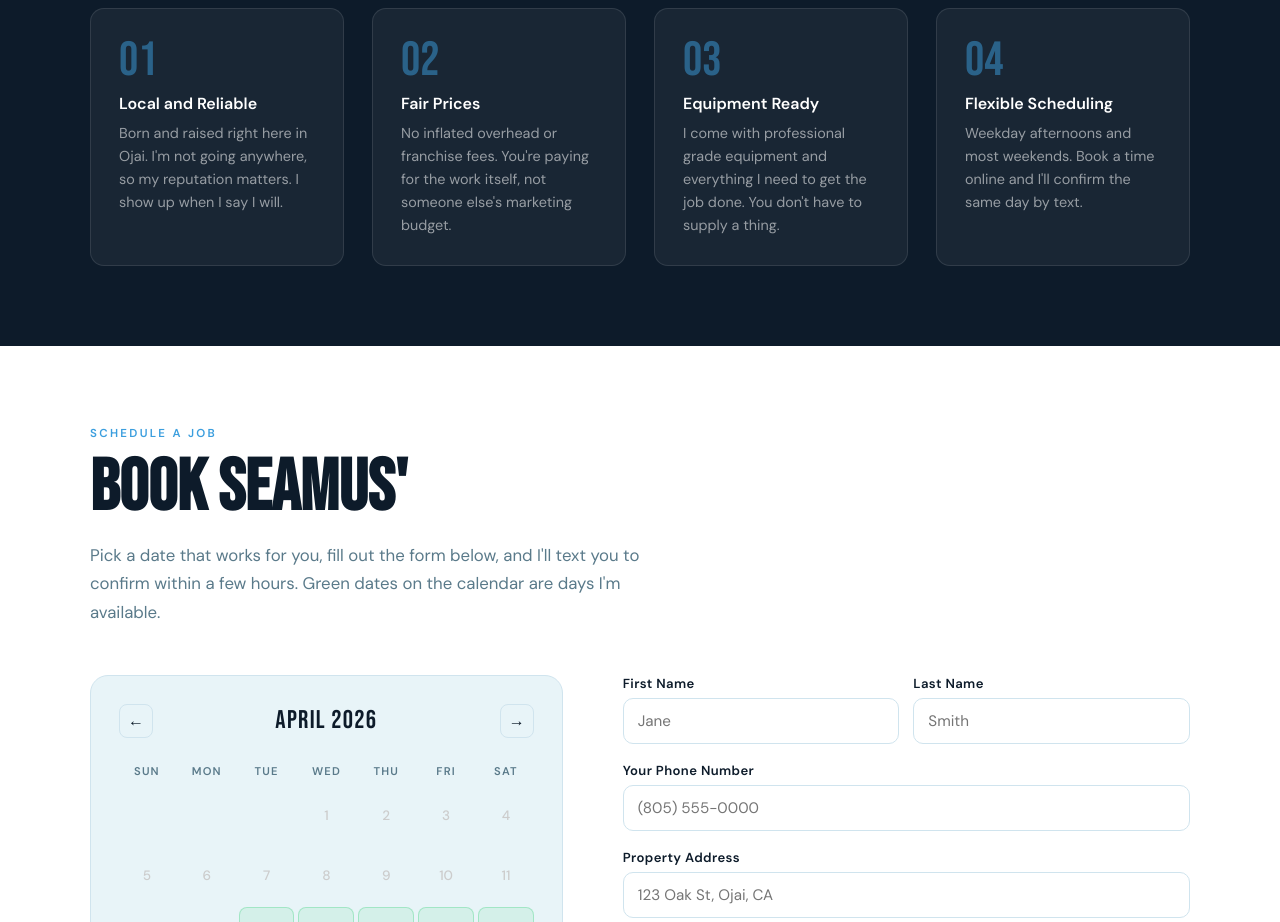
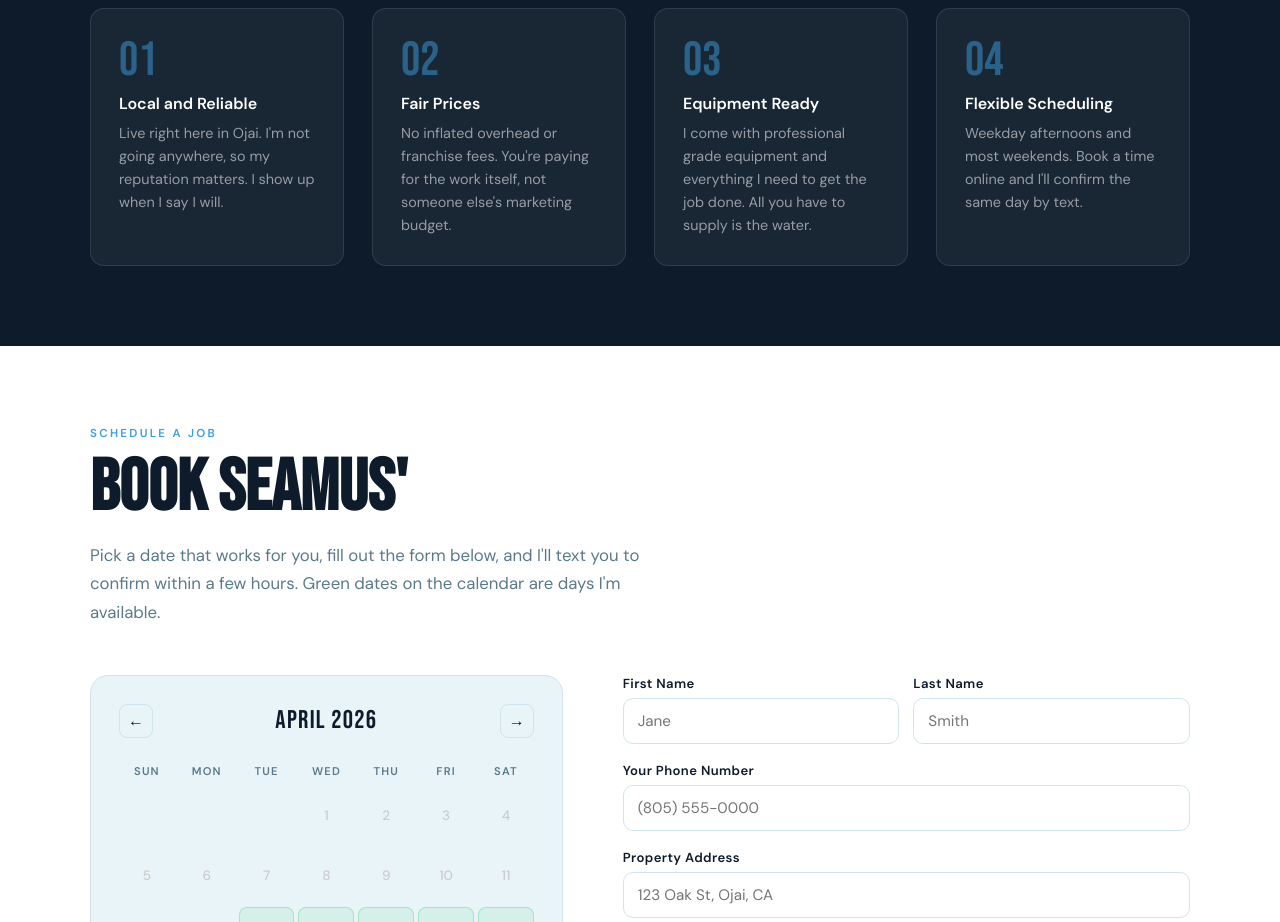
Before and after one commit to seamus-kerrigan/seamus-kerrigan.github.io, a plain HTML site: page index.html in a window 1280 px wide. Shown: the part 2100-3022 px from the top of the page. Drawn offline with Linux system fonts and the light colour scheme.

Commit message:
Updated the text in index.html

```diff
--- a/index.html
+++ b/index.html
@@ -224,7 +224,7 @@
       <div class="why-card">
         <div class="why-num">01</div>
         <div class="why-title">Local and Reliable</div>
-        <div class="why-text">Born and raised right here in Ojai. I'm not going anywhere, so my reputation matters. I show up when I say I will.</div>
+        <div class="why-text">Live right here in Ojai. I'm not going anywhere, so my reputation matters. I show up when I say I will.</div>
       </div>
       <div class="why-card">
         <div class="why-num">02</div>
@@ -234,7 +234,7 @@
       <div class="why-card">
         <div class="why-num">03</div>
         <div class="why-title">Equipment Ready</div>
-        <div class="why-text">I come with professional grade equipment and everything I need to get the job done. You don't have to supply a thing.</div>
+        <div class="why-text">I come with professional grade equipment and everything I need to get the job done. All you have to supply is the water.</div>
       </div>
       <div class="why-card">
         <div class="why-num">04</div>
```
